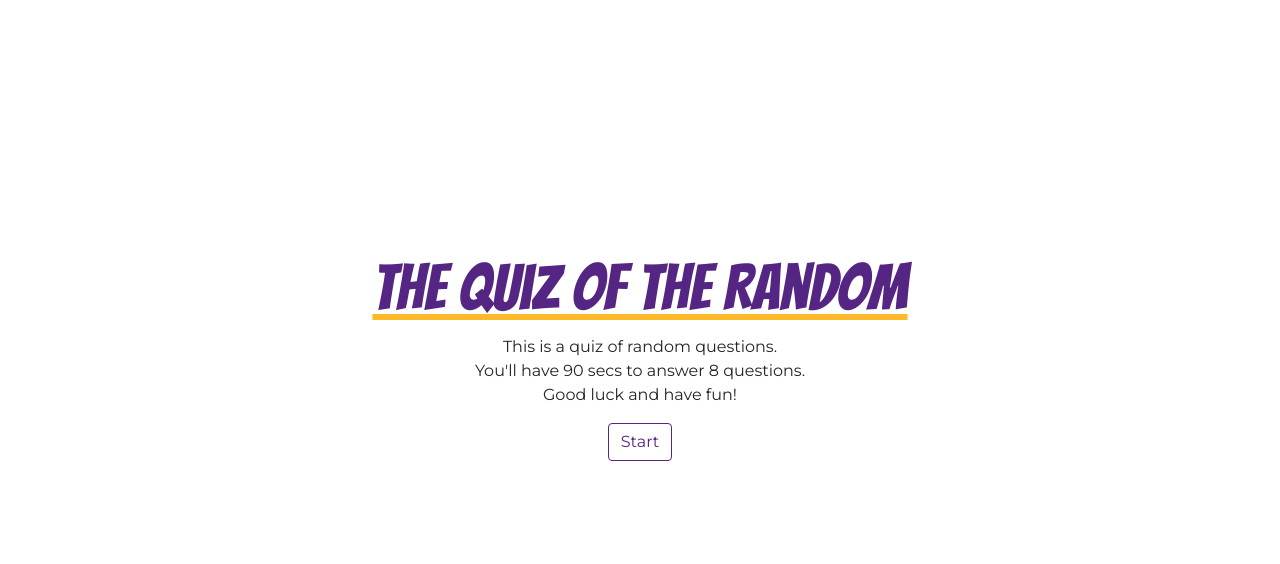
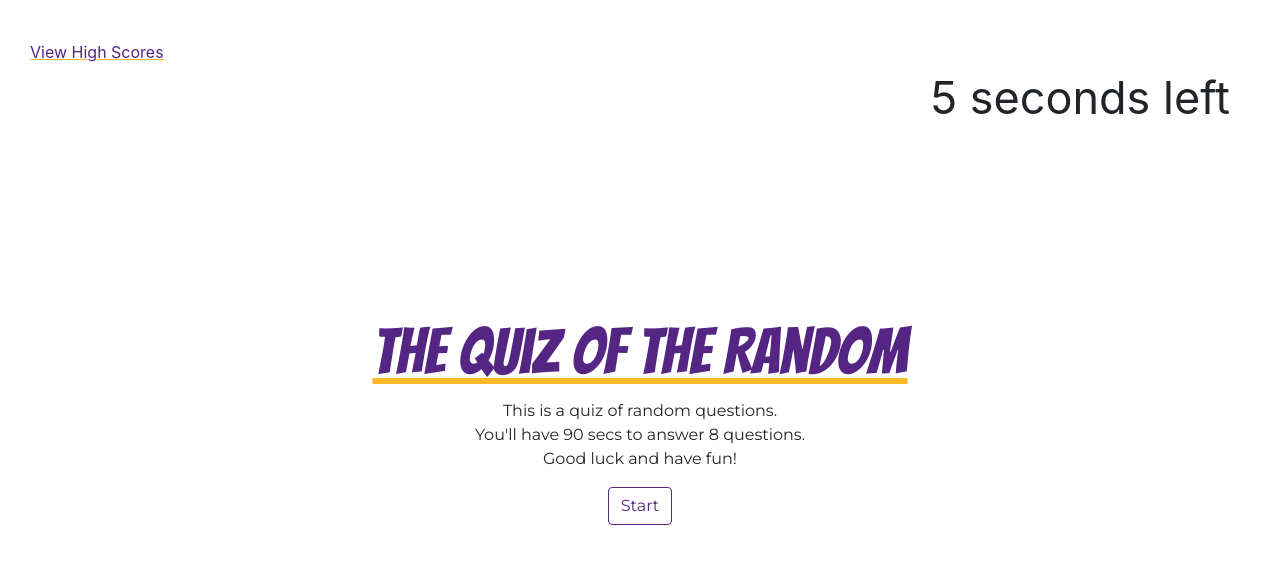
Before and after one commit to Eugenius760/quiz-homework4, a plain HTML site: page index.html in a window 1280 px wide. Drawn offline with nearby package versions, Linux system fonts and the light colour scheme.

Commit message:
timer and clear

```diff
--- a/index.html
+++ b/index.html
@@ -9,6 +9,11 @@
     <link href="https://fonts.googleapis.com/css?family=Bangers|Montserrat&display=swap" rel="stylesheet">
 </head>
 <body>
+    <div id="high-score">View High Scores</div>
+    <div class="timer">
+        <p id="seconds"></p>
+    </div>
+    <div id="display">
         <section class="start-page">
             <h1 id="main">The Quiz of the Random</h1>
 
@@ -23,6 +28,7 @@
                 </article>
             </div>
         </section>
+    </div>
     <script src="./script.js"></script>
 </body>
 </html>
--- a/script.js
+++ b/script.js
@@ -1,6 +1,35 @@
 var startEl = document.querySelector("start-page")
 var startBtn = document.getElementById("start-button")
+var timer = document.getElementById("seconds")
+// var display = document.querySelector("display")
 
-startBtn.addEventListener("click", function() {
+var ttlSecs = 10
+
+function secondsLeft() {
+    var timerInterval = setInterval(function() {
+        ttlSecs--;
+        timer.textContent = ttlSecs + " seconds left";
+
+        if(ttlSecs === 0) {
+            clearInterval(timerInterval);
+            endQuiz()
+        }
+    }, 1000);
+}
+
+function endQuiz() {
+    var testEl = document.createElement("p")
+
+    testEl.setAttribute = "test"
+}
+
+secondsLeft()
+endQuiz()
+
+startBtn.addEventListener("change", function() {
+    // var clear = document.getElementById("display")
+    // clear.innerHTML = "test";
+    var questOne = document.createElement("div")
+    questOne.innerHTML = "test";
     console.log("1")
-})
+});
--- a/style.css
+++ b/style.css
@@ -1,7 +1,22 @@
-body {
+#display {
     margin: auto;
     margin-top: 250px;
     margin-bottom: 500px;
+}
+
+#high-score {
+    position: relative;
+    margin-left: 30px;
+    margin-top: 40px;
+    color: #552583;
+    text-decoration: underline #FDB927;
+}
+
+.timer {
+    position: absolute;
+    right: 0px;
+    margin-right: 50px;
+    font-size: 45px;
 }
 
 #main {
```
Lines whose indentation alone changed are shown as unchanged.
